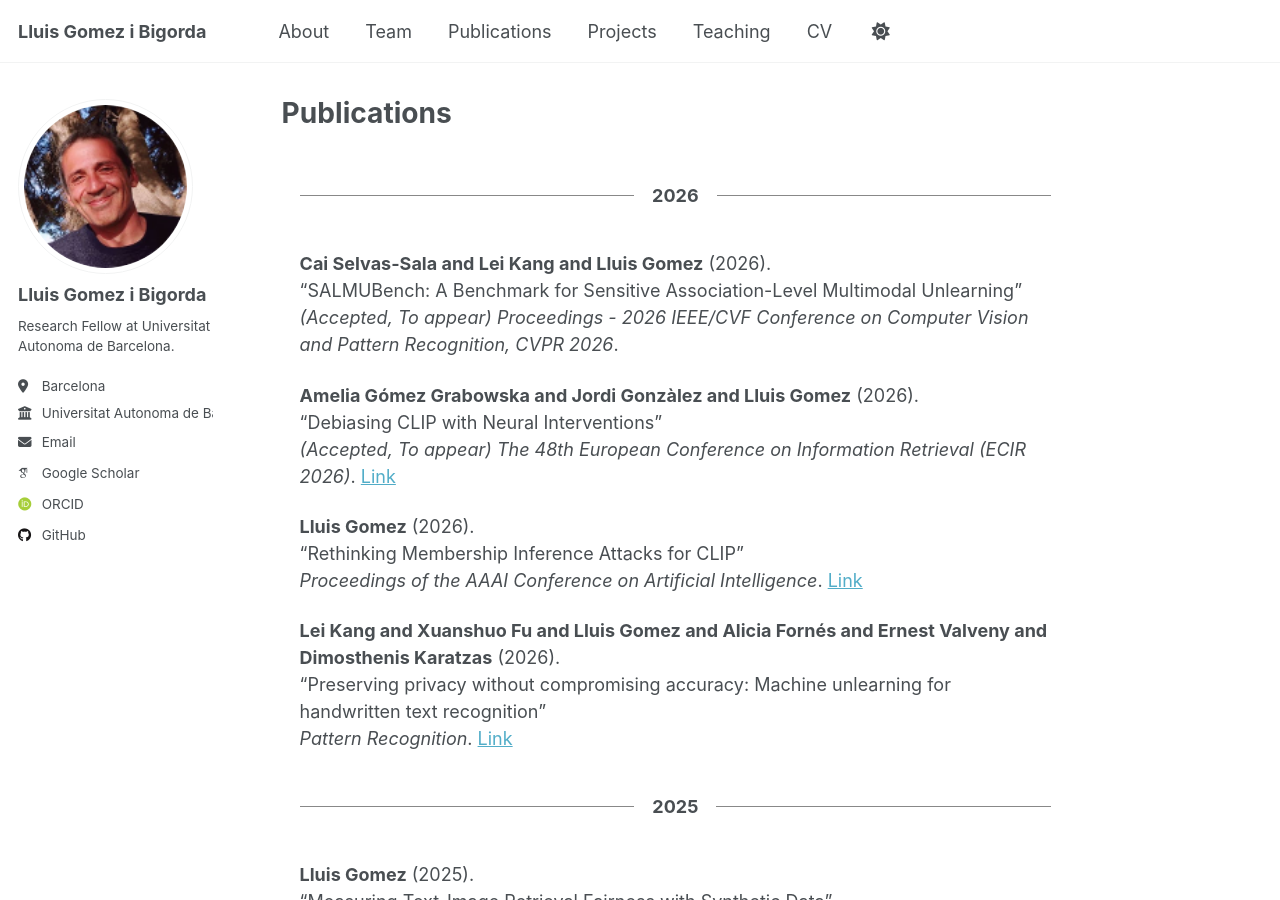
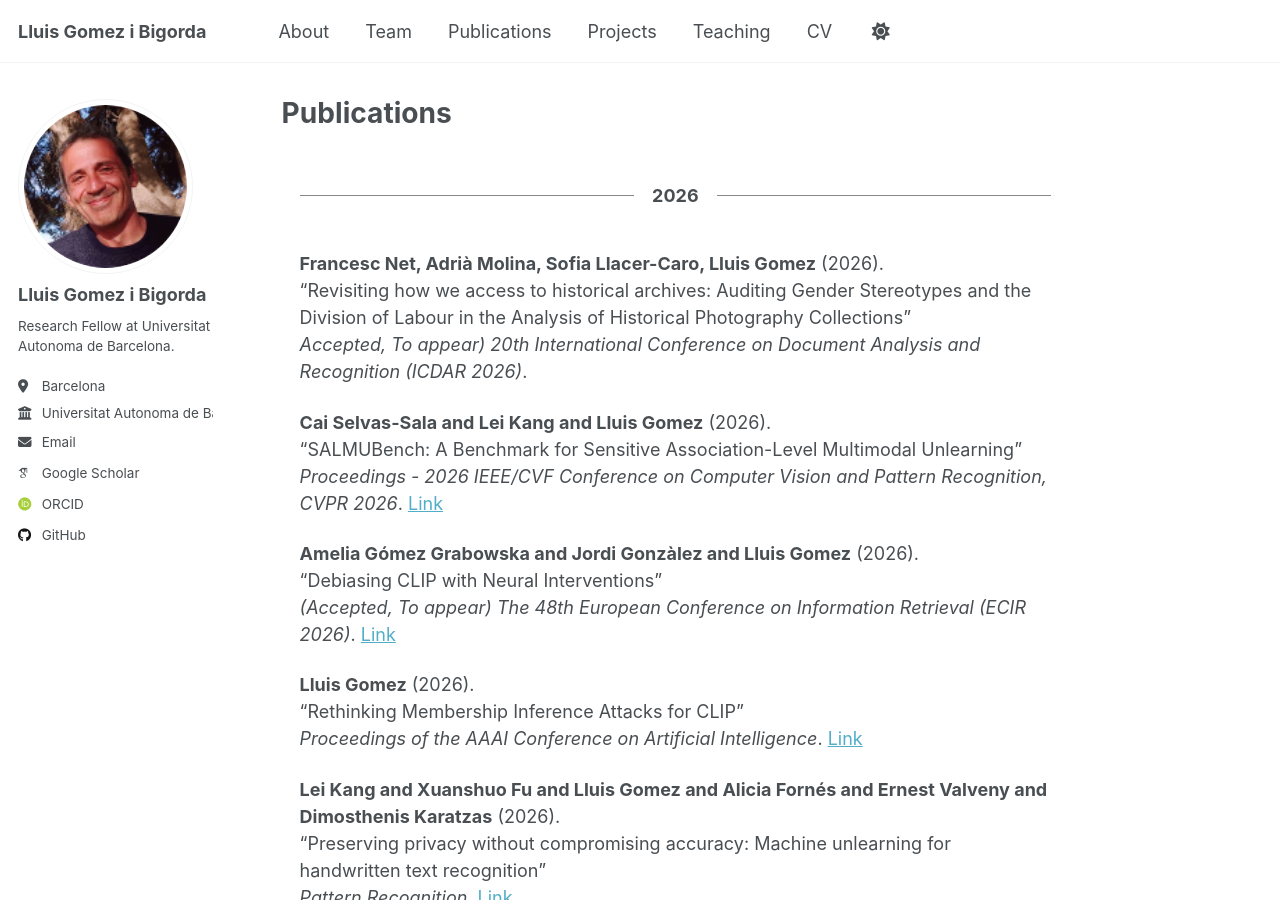
Before and after one commit to lluisgomez/lluisgomez.github.io, a Jekyll site: the page built from _pages/publications.md, in a window 1280 px wide and 900 px high. Built offline with Jekyll 4.4.1, drawn with Linux system fonts in a browser that asks for light colours; some web fonts are replaced.

Commit message:
update publications and news

```diff
--- a/_pages/publications.md
+++ b/_pages/publications.md
@@ -11,14 +11,19 @@ permalink: /publications/
 </div>
 
 
+**Francesc Net, Adrià Molina, Sofia Llacer-Caro, Lluis Gomez** (2026).
+“Revisiting how we access to historical archives: Auditing Gender Stereotypes and the Division of Labour in the Analysis of Historical Photography Collections”
+*Accepted, To appear) 20th International Conference on Document Analysis and Recognition (ICDAR 2026)*.
+
 **Cai Selvas-Sala and Lei Kang and Lluis Gomez** (2026).
 “SALMUBench: A Benchmark for Sensitive Association-Level Multimodal Unlearning”
-*(Accepted, To appear) Proceedings - 2026 IEEE/CVF Conference on Computer Vision and Pattern Recognition, CVPR 2026*.
+*Proceedings - 2026 IEEE/CVF Conference on Computer Vision and Pattern Recognition, CVPR 2026*.
+ [Link](https://cvc-mmu.github.io/salmubench/)
 
 **Amelia Gómez Grabowska and Jordi Gonzàlez and Lluis Gomez** (2026).
 “Debiasing CLIP with Neural Interventions”
 *(Accepted, To appear) The 48th European Conference on Information Retrieval (ECIR 2026)*.
- [Link](https://openreview.net/pdf/492217aa6402d3d1db49122d1c8f49c9c2b8b451.pdf)
+ [Link](https://link.springer.com/chapter/10.1007/978-3-032-21324-2_32)
 
 **Lluis Gomez** (2026).
 “Rethinking Membership Inference Attacks for CLIP”
```
Also changed, not shown: _data/publications.bib (+13 -4 lines), _pages/about.md (+4 -0 lines).
